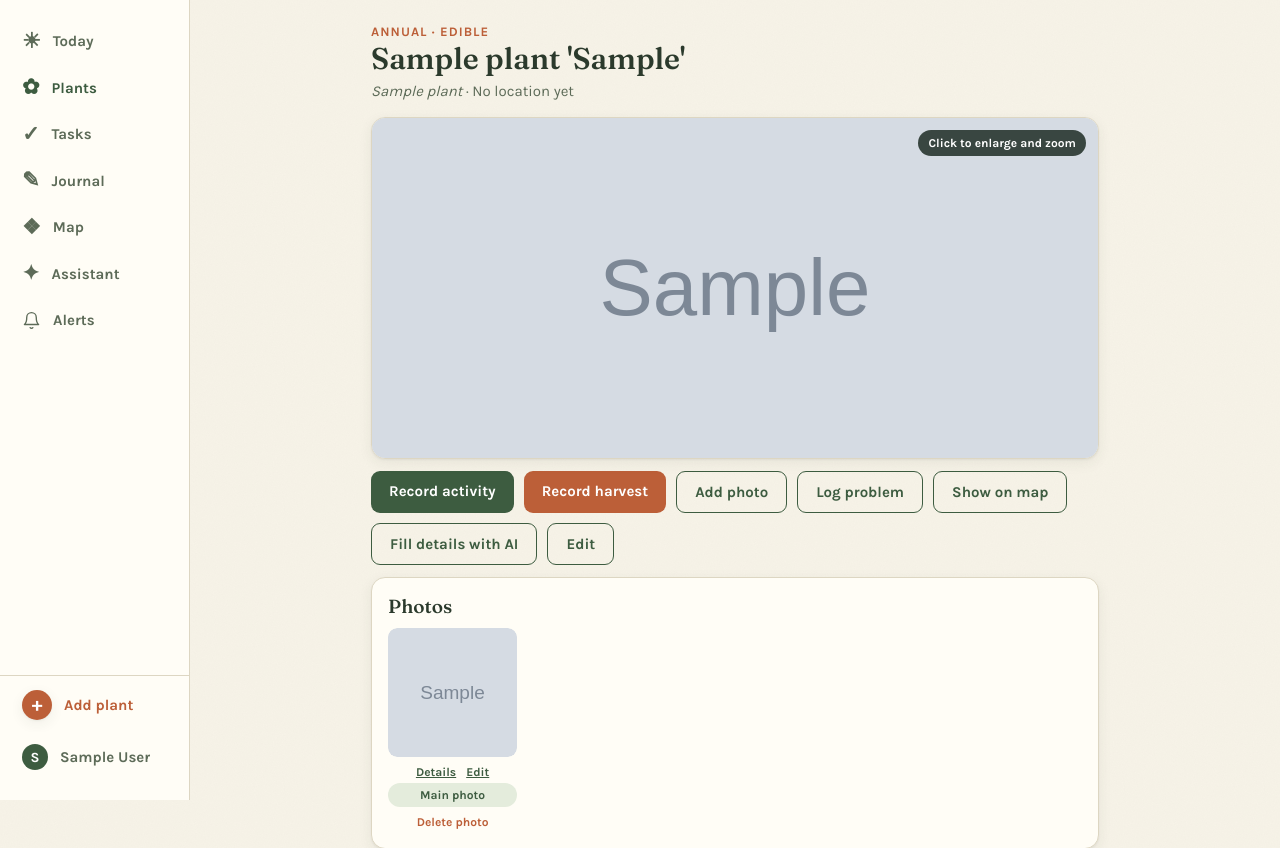
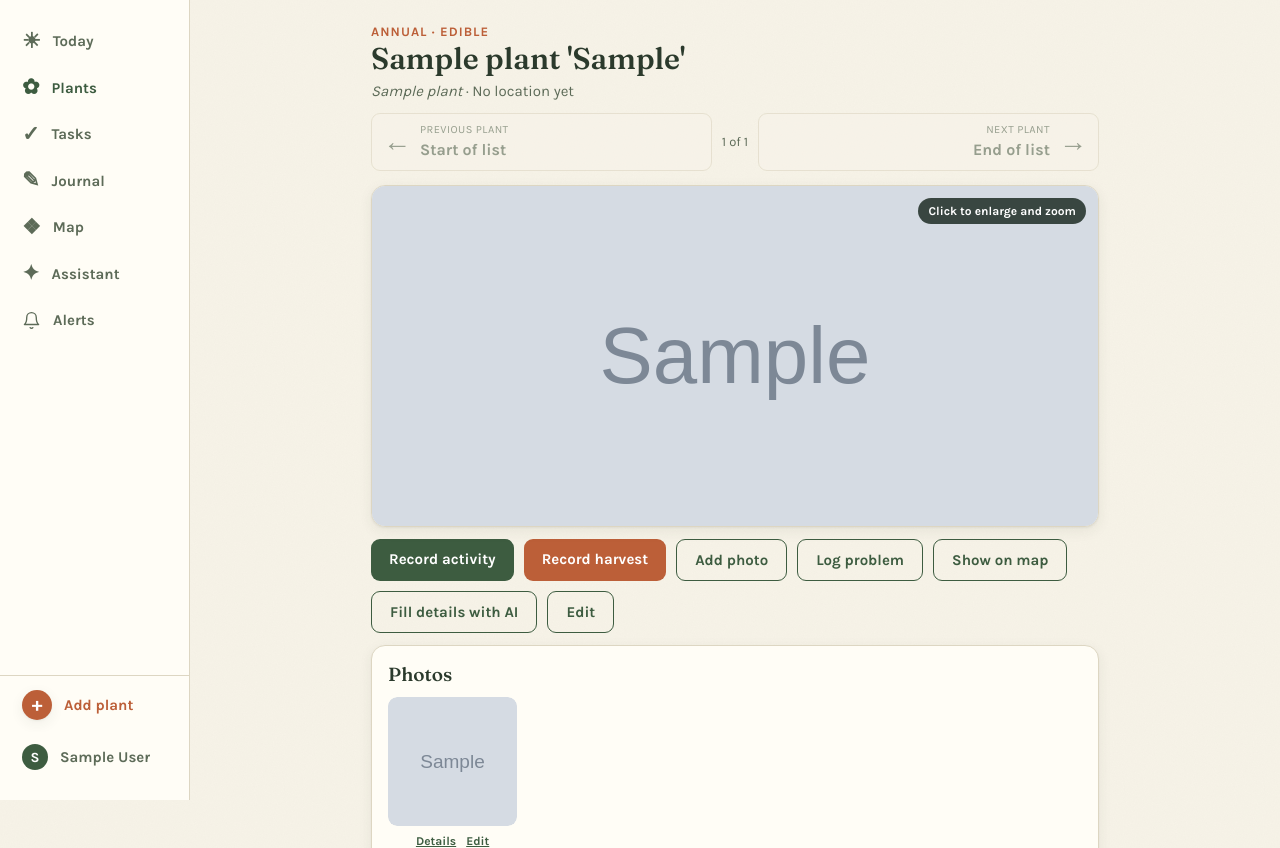
Before and after one commit to mekstromjr/yardwise, a Django app: page /plants/1/ in a window 1280 px wide. Shown: the top 848 px of the page. Run offline with Django 5.2, Linux system fonts and the light colour scheme; a user stored in the database is signed in; data comes from the database, SQL or seed files in the repository; tables that the repository leaves empty hold one stand-in row (values such as "Sample post"); grey boxes marked "Sample" are stand-in pictures; data that the repository does not hold is empty; some libraries are stand-ins or nearby versions.

Commit message:
feat(plants): add previous and next profile navigation

```diff
--- a/garden/views.py
+++ b/garden/views.py
@@ -166,6 +166,18 @@ def plant_list(request):
 @login_required
 def plant_detail(request, pk):
     plant = get_object_or_404(Plant, pk=pk, garden=garden_for(request))
+    profile_plants = list(
+        Plant.objects.filter(garden=plant.garden, status=plant.status)
+        .only("pk", "common_name", "cultivar")
+        .order_by("common_name", "cultivar", "pk")
+    )
+    profile_index = next(i for i, item in enumerate(profile_plants) if item.pk == plant.pk)
+    previous_plant = profile_plants[profile_index - 1] if profile_index else None
+    next_plant = (
+        profile_plants[profile_index + 1]
+        if profile_index + 1 < len(profile_plants)
+        else None
+    )
     harvests = list(plant.harvests.select_related("unit")[:50])
     timeline = [
         {"label": str(a.activity_type), "note": a.note, "on": a.performed_on}
@@ -190,6 +202,10 @@ def plant_detail(request, pk):
     return render(request, "garden/plants/detail.html", {
         "nav": "plants",
         "plant": plant,
+        "previous_plant": previous_plant,
+        "next_plant": next_plant,
+        "plant_position": profile_index + 1,
+        "plant_count": len(profile_plants),
         "active_problems": active_problems,
         "timeline": timeline,
         "photos": plant.photos.prefetch_related("categories").all()[:24],
--- a/static/css/yardwise.css
+++ b/static/css/yardwise.css
@@ -473,6 +473,40 @@ nav.primary a.user-entry .user-name {
 .danger-zone .danger-copy { color: var(--terracotta); margin-top: 8px; }
 
 /* --- plant photo library ------------------------------------------------ */
+.plant-profile-nav {
+  display: grid;
+  grid-template-columns: minmax(0, 1fr) auto minmax(0, 1fr);
+  gap: 10px;
+  align-items: stretch;
+  margin: -4px 0 14px;
+}
+.plant-profile-nav-link {
+  min-width: 0;
+  min-height: 58px;
+  display: flex;
+  gap: 9px;
+  align-items: center;
+  padding: 8px 11px;
+  border: 1.5px solid var(--fir);
+  border-radius: var(--radius-sm);
+  color: var(--fir);
+  background: var(--paper);
+}
+.plant-profile-nav-link.next { justify-content: flex-end; text-align: right; }
+.plant-profile-nav-link:not(.is-disabled):hover { background: var(--sky-soft); }
+.plant-profile-nav-link.is-disabled { border-color: var(--line); color: var(--ink-soft); opacity: 0.62; }
+.plant-profile-nav-arrow { flex: none; font-size: 28px; line-height: 1; }
+.plant-profile-nav-copy { min-width: 0; display: grid; }
+.plant-profile-nav-copy small { font-size: 11px; text-transform: uppercase; letter-spacing: 0.04em; }
+.plant-profile-nav-copy strong { overflow: hidden; text-overflow: ellipsis; white-space: nowrap; }
+.plant-profile-position { align-self: center; color: var(--ink-soft); font-size: 13px; white-space: nowrap; }
+@media (max-width: 520px) {
+  .plant-profile-nav { gap: 6px; }
+  .plant-profile-nav-link { min-height: 50px; padding: 7px 8px; }
+  .plant-profile-nav-copy strong { font-size: 13px; }
+  .plant-profile-nav-arrow { font-size: 24px; }
+  .plant-profile-position { font-size: 11px; }
+}
 .photo-library { grid-template-columns: repeat(auto-fill, minmax(110px, 1fr)); }
 .plant-photo-tile { display: grid; gap: 6px; position: relative; min-width: 0; }
 .plant-photo-open {
--- a/templates/garden/plants/detail.html
+++ b/templates/garden/plants/detail.html
@@ -12,6 +12,34 @@
     {% endwith %}
   </div>
 </header>
+
+<nav class="plant-profile-nav" aria-label="Browse plant profiles">
+  {% if previous_plant %}
+    <a class="plant-profile-nav-link previous" href="{% url 'plant-detail' previous_plant.pk %}"
+       aria-label="Previous plant: {{ previous_plant }}">
+      <span class="plant-profile-nav-arrow" aria-hidden="true">←</span>
+      <span class="plant-profile-nav-copy"><small>Previous plant</small><strong>{{ previous_plant }}</strong></span>
+    </a>
+  {% else %}
+    <span class="plant-profile-nav-link previous is-disabled" aria-disabled="true">
+      <span class="plant-profile-nav-arrow" aria-hidden="true">←</span>
+      <span class="plant-profile-nav-copy"><small>Previous plant</small><strong>Start of list</strong></span>
+    </span>
+  {% endif %}
+  <span class="plant-profile-position">{{ plant_position }} of {{ plant_count }}</span>
+  {% if next_plant %}
+    <a class="plant-profile-nav-link next" href="{% url 'plant-detail' next_plant.pk %}"
+       aria-label="Next plant: {{ next_plant }}">
+      <span class="plant-profile-nav-copy"><small>Next plant</small><strong>{{ next_plant }}</strong></span>
+      <span class="plant-profile-nav-arrow" aria-hidden="true">→</span>
+    </a>
+  {% else %}
+    <span class="plant-profile-nav-link next is-disabled" aria-disabled="true">
+      <span class="plant-profile-nav-copy"><small>Next plant</small><strong>End of list</strong></span>
+      <span class="plant-profile-nav-arrow" aria-hidden="true">→</span>
+    </span>
+  {% endif %}
+</nav>
 
 {% if plant.primary_photo %}
 <div class="card plant-photo-hero plant-photo-surface">
```
Also changed, not shown: garden/tests/test_views.py (+32 -0 lines).
